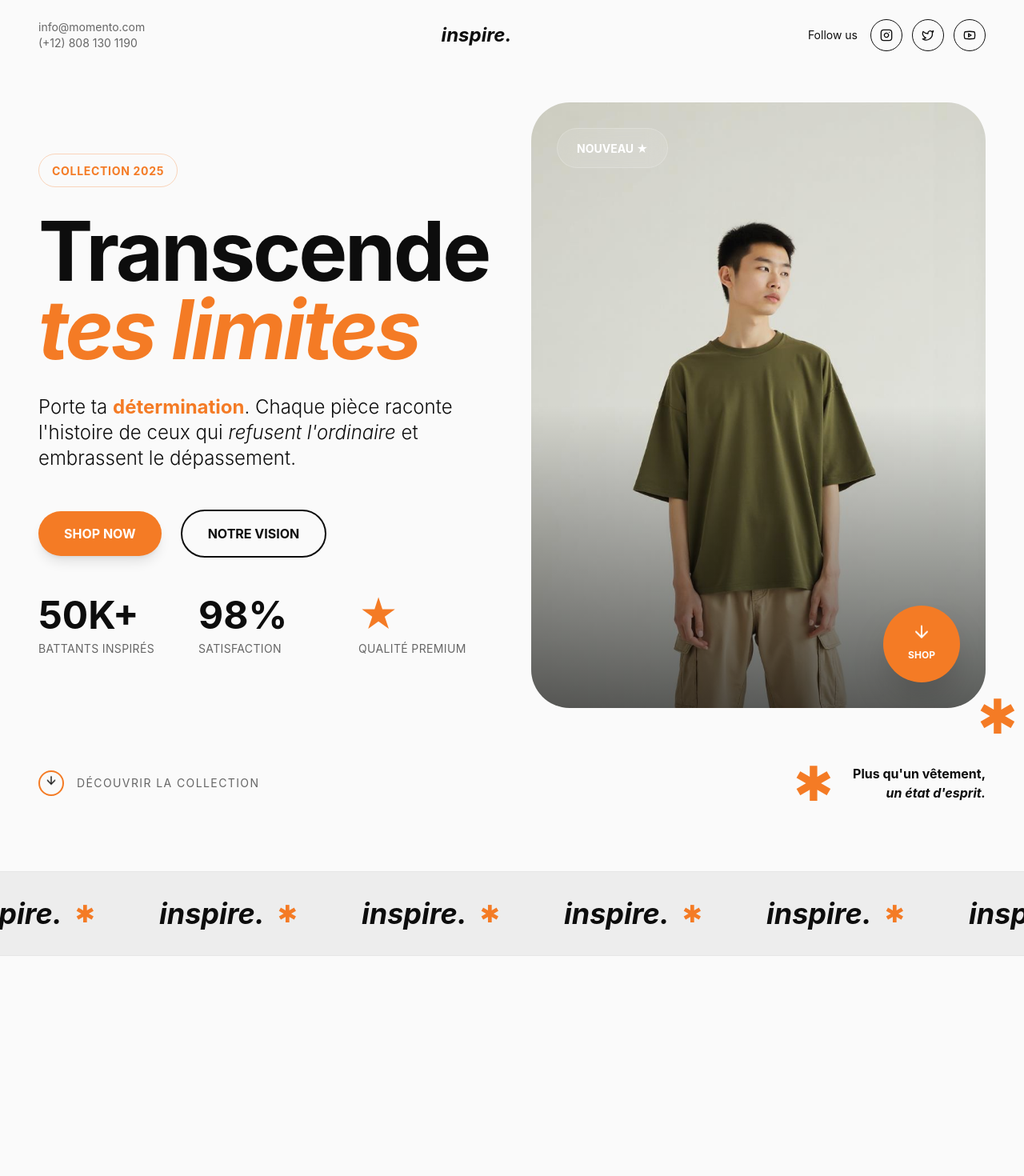
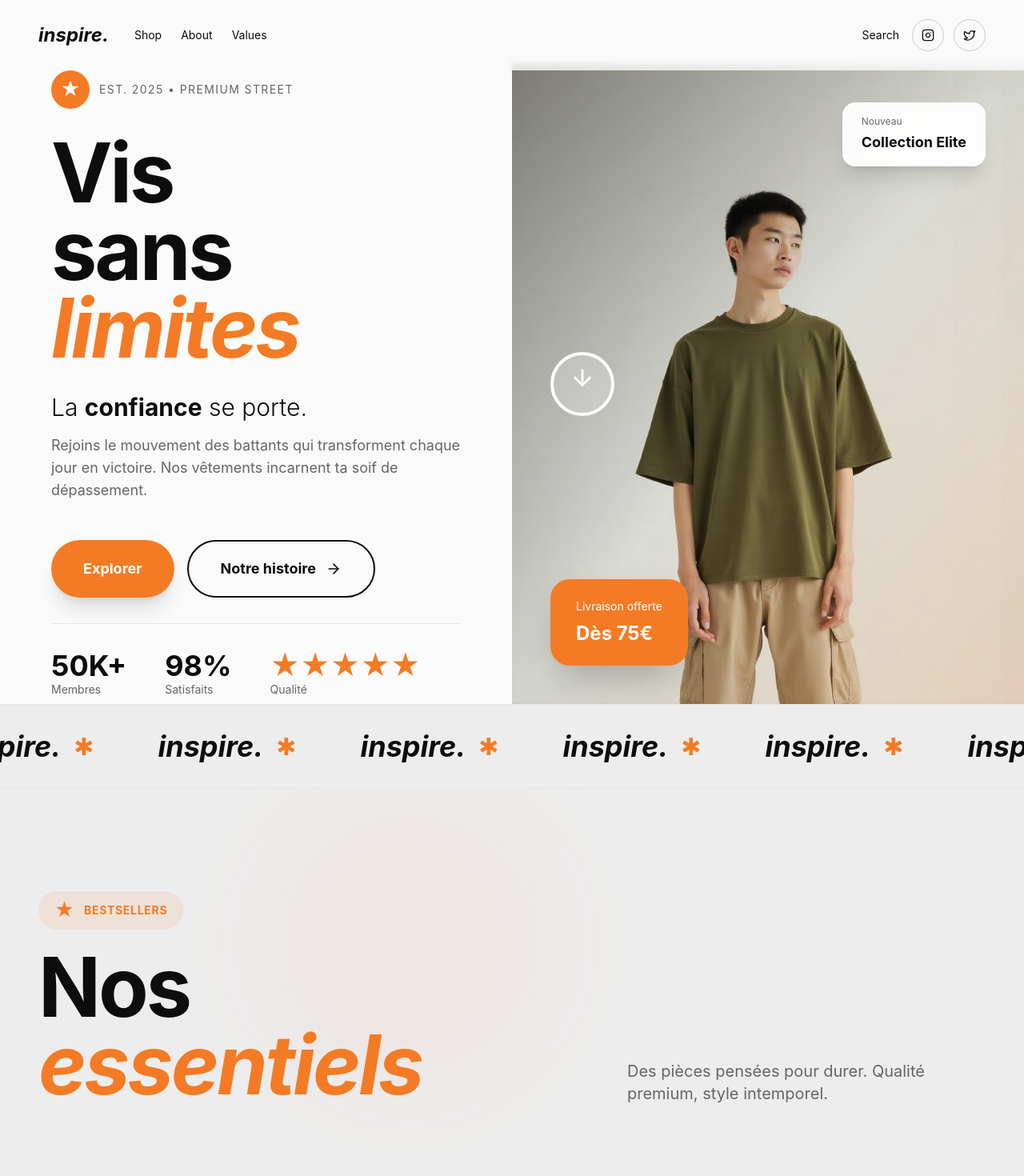
Before and after one commit to Adivra01/kayna, a React (Vite) app: page / in a window 1280 px wide. Shown: the top 1470 px of the page at 80% size. Built offline with nearby package versions, Linux system fonts and the light colour scheme; the HTML template or start-up script is replaced by a standard one.

Commit message:
Refactor design structure

```diff
--- a/src/components/Hero.tsx
+++ b/src/components/Hero.tsx
@@ -49,105 +49,113 @@ const Hero = () => {
   return (
     <section ref={heroRef} className="relative min-h-screen overflow-hidden bg-background">
       {/* Header */}
-      <header className="fixed top-0 left-0 right-0 z-50 px-6 lg:px-12 py-6 flex items-center justify-between">
-        <div className="text-sm text-muted-foreground">
-          <p>info@momento.com</p>
-          <p>(+12) 808 130 1190</p>
+      <header className="fixed top-0 left-0 right-0 z-50 px-6 lg:px-12 py-6 flex items-center justify-between backdrop-blur-sm bg-background/80">
+        <div className="flex items-center gap-8">
+          <h1 className="text-2xl font-bold italic">inspire.</h1>
+          <nav className="hidden lg:flex items-center gap-6 text-sm">
+            <a href="#" className="hover:text-accent transition-colors">Shop</a>
+            <a href="#" className="hover:text-accent transition-colors">About</a>
+            <a href="#" className="hover:text-accent transition-colors">Values</a>
+          </nav>
         </div>
 
-        <h1 className="text-2xl font-bold italic">inspire.</h1>
-
         <div className="flex items-center gap-4">
-          <span className="text-sm">Follow us</span>
+          <button className="hidden lg:block text-sm hover:text-accent transition-colors">Search</button>
           <div className="flex gap-3">
-            <a href="#" className="w-10 h-10 rounded-full border border-foreground flex items-center justify-center hover:bg-foreground hover:text-background transition-colors">
+            <a href="#" className="w-10 h-10 rounded-full border border-foreground/20 flex items-center justify-center hover:bg-accent hover:text-white hover:border-accent transition-all">
               <Instagram className="w-4 h-4" />
             </a>
-            <a href="#" className="w-10 h-10 rounded-full border border-foreground flex items-center justify-center hover:bg-foreground hover:text-background transition-colors">
+            <a href="#" className="w-10 h-10 rounded-full border border-foreground/20 flex items-center justify-center hover:bg-accent hover:text-white hover:border-accent transition-all">
               <Twitter className="w-4 h-4" />
-            </a>
-            <a href="#" className="w-10 h-10 rounded-full border border-foreground flex items-center justify-center hover:bg-foreground hover:text-background transition-colors">
-              <Youtube className="w-4 h-4" />
             </a>
           </div>
         </div>
       </header>
 
-      {/* Main Content */}
-      <div className="container mx-auto px-4 lg:px-12 pt-24 lg:pt-32 pb-12 lg:pb-20 min-h-screen flex flex-col justify-center">
-        <div className="grid lg:grid-cols-2 gap-8 lg:gap-12 items-center">
-          <div>
-            <div className="inline-block px-4 py-2 border border-accent/30 rounded-full mb-6 lg:mb-8">
-              <span className="text-xs lg:text-sm text-accent font-bold tracking-wider">COLLECTION 2025</span>
+      {/* Main Content - Full Width Split */}
+      <div className="min-h-screen flex flex-col lg:flex-row pt-20">
+        {/* Left Side - Content */}
+        <div className="lg:w-1/2 flex items-center justify-center px-6 lg:px-16 py-12 lg:py-0">
+          <div className="max-w-2xl">
+            <div ref={headingRef} className="space-y-6 lg:space-y-8">
+              <div className="flex items-center gap-3">
+                <div className="w-12 h-12 rounded-full bg-accent flex items-center justify-center">
+                  <span className="text-white text-2xl font-bold">★</span>
+                </div>
+                <div className="text-sm uppercase tracking-widest text-muted-foreground">
+                  Est. 2025 • Premium Street
+                </div>
               </div>
 
-            <h2 ref={headingRef} className="text-display font-bold mb-6 lg:mb-8">
-              Transcende
-              <span className="block italic text-accent">tes limites</span>
+              <h2 className="text-display font-bold leading-[0.9]">
+                Vis
+                <span className="block">sans</span>
+                <span className="block italic text-accent">limites</span>
               </h2>
 
-            <p className="text-lg lg:text-2xl max-w-xl mb-8 lg:mb-12 leading-relaxed font-light">
-              Porte ta <span className="font-bold text-accent">détermination</span>. Chaque pièce raconte l'histoire de ceux qui
-              <span className="italic"> refusent l'ordinaire</span> et embrassent le dépassement.
+              <div className="space-y-4">
+                <p className="text-xl lg:text-3xl font-light leading-relaxed">
+                  La <span className="font-bold">confiance</span> se porte.
                 </p>
+                <p className="text-base lg:text-lg text-muted-foreground max-w-lg leading-relaxed">
+                  Rejoins le mouvement des battants qui transforment chaque jour en victoire.
+                  Nos vêtements incarnent ta soif de dépassement.
+                </p>
+              </div>
 
-            <div className="flex flex-wrap items-center gap-4 lg:gap-6 mb-8 lg:mb-12">
-              <button className="px-8 py-4 bg-accent text-white rounded-full font-bold hover:bg-accent/90 transition-all hover:scale-105 shadow-lg">
-                SHOP NOW
+              <div className="flex flex-col sm:flex-row gap-4 pt-4">
+                <button className="px-10 py-5 bg-accent text-white rounded-full font-bold text-lg hover:bg-accent/90 transition-all hover:scale-105 shadow-xl">
+                  Explorer
                 </button>
-              <button className="px-8 py-4 border-2 border-foreground rounded-full font-bold hover:bg-foreground hover:text-background transition-all">
-                NOTRE VISION
+                <button className="px-10 py-5 border-2 border-foreground rounded-full font-bold text-lg hover:bg-foreground hover:text-background transition-all flex items-center justify-center gap-3 group">
+                  <span>Notre histoire</span>
+                  <ArrowDown className="w-5 h-5 rotate-[-90deg] group-hover:translate-x-1 transition-transform" />
                 </button>
               </div>
 
-            <div className="grid grid-cols-3 gap-6 lg:gap-8 max-w-2xl">
+              <div className="flex items-center gap-12 pt-8 border-t border-border">
                 <div>
-                <div className="text-3xl lg:text-5xl font-bold mb-2">50K+</div>
-                <p className="text-xs lg:text-sm text-muted-foreground uppercase tracking-wide">Battants inspirés</p>
+                  <div className="text-4xl font-bold">50K+</div>
+                  <div className="text-sm text-muted-foreground">Membres</div>
                 </div>
                 <div>
-                <div className="text-3xl lg:text-5xl font-bold mb-2">98%</div>
-                <p className="text-xs lg:text-sm text-muted-foreground uppercase tracking-wide">Satisfaction</p>
+                  <div className="text-4xl font-bold">98%</div>
+                  <div className="text-sm text-muted-foreground">Satisfaits</div>
                 </div>
                 <div>
-                <div className="text-3xl lg:text-5xl font-bold mb-2 icon-accent">★</div>
-                <p className="text-xs lg:text-sm text-muted-foreground uppercase tracking-wide">Qualité premium</p>
+                  <div className="text-4xl font-bold text-accent">★★★★★</div>
+                  <div className="text-sm text-muted-foreground">Qualité</div>
+                </div>
+              </div>
             </div>
           </div>
         </div>
 
-          <div ref={imageRef} className="relative">
-            <div className="relative rounded-[3rem] overflow-hidden aspect-[3/4]">
+        {/* Right Side - Image */}
+        <div ref={imageRef} className="lg:w-1/2 relative min-h-[60vh] lg:min-h-screen">
+          <div className="absolute inset-0">
             <img
               src={heroImage}
-                alt="inspire. - Vêtements pour dépassement de soi"
+              alt="inspire. - Collection premium"
               className="w-full h-full object-cover"
             />
-              <div className="absolute inset-0 bg-gradient-to-t from-black/60 via-transparent to-transparent" />
-              <div className="absolute top-8 left-8 bg-white/10 backdrop-blur-md px-6 py-3 rounded-full border border-white/20">
-                <span className="text-white font-bold text-sm">NOUVEAU ★</span>
-              </div>
-              <button className="absolute bottom-8 right-8 w-20 h-20 lg:w-24 lg:h-24 rounded-full bg-accent text-white flex flex-col items-center justify-center shadow-2xl hover:scale-110 transition-all hover:rotate-12">
-                <ArrowDown className="w-6 h-6 animate-bounce" />
-                <span className="text-xs font-bold mt-1">SHOP</span>
-              </button>
-            </div>
-            <div className="absolute -bottom-10 -right-10 icon-accent text-6xl">✱</div>
-          </div>
+            <div className="absolute inset-0 bg-gradient-to-br from-black/40 via-transparent to-accent/20" />
+
+            {/* Floating Elements */}
+            <div className="absolute top-12 right-12 bg-white/95 backdrop-blur-sm px-6 py-4 rounded-2xl shadow-xl">
+              <div className="text-xs text-muted-foreground mb-1">Nouveau</div>
+              <div className="text-lg font-bold">Collection Elite</div>
             </div>
 
-        <div className="mt-8 lg:mt-16 flex flex-col lg:flex-row items-center justify-between gap-6">
-          <div className="flex items-center gap-4">
-            <div className="w-8 h-8 rounded-full border-2 border-accent flex items-center justify-center">
-              <ArrowDown className="w-4 h-4 animate-bounce" />
+            <div className="absolute bottom-12 left-12 bg-accent text-white px-8 py-6 rounded-3xl shadow-2xl hover:scale-105 transition-all cursor-pointer">
+              <div className="text-sm mb-2">Livraison offerte</div>
+              <div className="text-2xl font-bold">Dès 75€</div>
             </div>
-            <div className="text-xs lg:text-sm text-muted-foreground tracking-widest">DÉCOUVRIR LA COLLECTION</div>
+
+            <div className="absolute top-1/2 left-12 -translate-y-1/2">
+              <div className="w-20 h-20 rounded-full border-4 border-white flex items-center justify-center backdrop-blur-md bg-white/20 cursor-pointer hover:scale-110 transition-all">
+                <ArrowDown className="w-8 h-8 text-white animate-bounce" />
               </div>
-          <div className="flex items-center gap-6 text-right">
-            <div className="text-4xl lg:text-6xl icon-accent">✱</div>
-            <div>
-              <p className="font-bold text-sm lg:text-base">Plus qu'un vêtement,</p>
-              <p className="font-bold text-sm lg:text-base italic">un état d'esprit.</p>
             </div>
           </div>
         </div>
--- a/src/components/ProductGrid.tsx
+++ b/src/components/ProductGrid.tsx
@@ -64,44 +64,85 @@ const ProductGrid = () => {
   }, []);
 
   return (
-    <section ref={gridRef} className="py-24 bg-background">
-      <div className="container mx-auto px-6 lg:px-12">
-        <div className="grid lg:grid-cols-2 xl:grid-cols-3 gap-8">
-          {products.map((product, index) => (
+    <section ref={gridRef} className="py-24 lg:py-32 bg-secondary relative overflow-hidden">
+      <div className="absolute top-0 left-1/4 w-96 h-96 bg-accent/5 rounded-full blur-3xl" />
+
+      <div className="container mx-auto px-6 lg:px-12 relative z-10">
+        {/* Header */}
+        <div className="flex flex-col lg:flex-row justify-between items-start lg:items-end mb-16 gap-8">
+          <div>
+            <div className="inline-flex items-center gap-3 px-5 py-2 bg-accent/10 rounded-full mb-6">
+              <span className="text-accent text-2xl">★</span>
+              <span className="text-sm font-bold text-accent tracking-wider">BESTSELLERS</span>
+            </div>
+            <h2 className="text-display font-bold leading-none">
+              Nos
+              <span className="block italic text-accent">essentiels</span>
+            </h2>
+          </div>
+          <p className="text-lg lg:text-xl max-w-md text-muted-foreground">
+            Des pièces pensées pour durer. Qualité premium, style intemporel.
+          </p>
+        </div>
+
+        {/* Asymmetric Grid */}
+        <div className="grid grid-cols-2 lg:grid-cols-4 gap-4 lg:gap-6">
+          {products.map((product, index) => {
+            const sizes = [
+              "lg:col-span-2 lg:row-span-2", // Large
+              "lg:col-span-1 lg:row-span-1", // Small
+              "lg:col-span-1 lg:row-span-2", // Tall
+              "lg:col-span-2 lg:row-span-1", // Wide
+              "lg:col-span-1 lg:row-span-1", // Small
+            ];
+
+            return (
               <div
                 key={product.id}
                 ref={(el) => (cardsRef.current[index] = el)}
-              className="group cursor-pointer"
+                className={`group cursor-pointer ${sizes[index]} ${index % 2 === 0 ? 'col-span-2' : 'col-span-1'}`}
               >
-              <div className="relative rounded-[3rem] overflow-hidden bg-secondary aspect-[3/4] mb-6">
+                <div className="relative rounded-3xl overflow-hidden bg-background h-full min-h-[300px] lg:min-h-[400px]">
                   <img
                     src={product.image}
                     alt={product.title}
                     className="w-full h-full object-cover"
                   />
+                  <div className="absolute inset-0 bg-gradient-to-t from-black/80 via-black/20 to-transparent opacity-0 group-hover:opacity-100 transition-all duration-500" />
+
+                  {/* Hover Content */}
+                  <div className="absolute bottom-0 left-0 right-0 p-6 translate-y-full group-hover:translate-y-0 transition-transform duration-500">
+                    <h3 className="text-white text-xl lg:text-2xl font-bold mb-2">{product.title}</h3>
+                    <div className="flex items-center justify-between">
+                      <span className="text-white/80 text-sm">{product.year}</span>
+                      <button className="w-12 h-12 rounded-full bg-accent text-white flex items-center justify-center hover:scale-110 transition-transform">
+                        <ArrowRight className="w-5 h-5" />
+                      </button>
+                    </div>
+                  </div>
+
+                  {/* Tags */}
                   {product.tag && (
-                  <div className="absolute top-6 left-6 w-12 h-12 rounded-full bg-accent text-white flex items-center justify-center">
-                    <span className="text-2xl">+</span>
+                    <div className="absolute top-4 left-4 px-4 py-2 bg-white rounded-full shadow-lg">
+                      <span className="text-xs font-bold">NEW</span>
+                    </div>
+                  )}
+
+                  {index === 0 && (
+                    <div className="absolute top-4 right-4 w-16 h-16 rounded-full bg-accent text-white flex items-center justify-center text-sm font-bold shadow-xl">
+                      TOP
                     </div>
                   )}
                 </div>
-              <div className="flex items-start justify-between">
-                <div>
-                  {product.tag && (
-                    <p className="text-sm text-muted-foreground mb-1">{product.tag}</p>
-                  )}
-                  <h3 className="text-2xl font-bold mb-1">{product.title}</h3>
-                  <p className="text-muted-foreground">{product.year}</p>
               </div>
-              </div>
-            </div>
-          ))}
+            );
+          })}
         </div>
 
         <div className="mt-16 flex justify-center">
-          <button className="px-8 py-4 rounded-full border-2 border-foreground hover:bg-foreground hover:text-background transition-colors flex items-center gap-3 group">
-            <span className="font-bold">Next</span>
-            <ArrowRight className="w-5 h-5 group-hover:translate-x-1 transition-transform" />
+          <button className="px-12 py-5 rounded-full bg-foreground text-background hover:bg-accent hover:scale-105 transition-all flex items-center gap-4 group shadow-xl font-bold text-lg">
+            <span>Voir tout</span>
+            <ArrowRight className="w-6 h-6 group-hover:translate-x-2 transition-transform" />
           </button>
         </div>
       </div>
```
Also changed, not shown: src/components/CategorySection.tsx (+88 -56 lines). Lines whose indentation alone changed are shown as unchanged.
